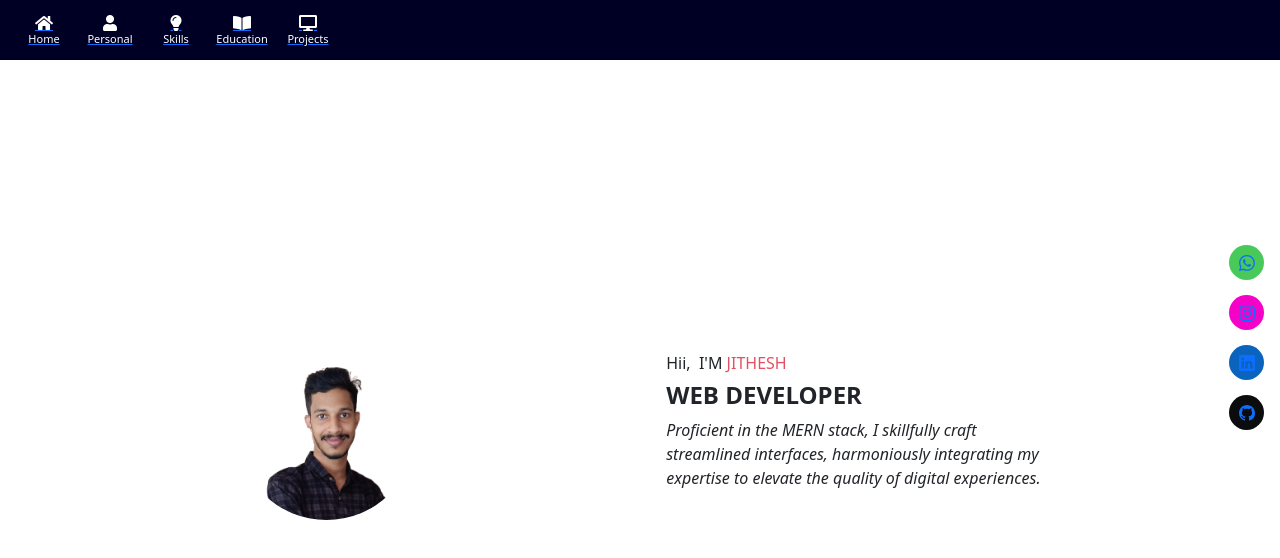
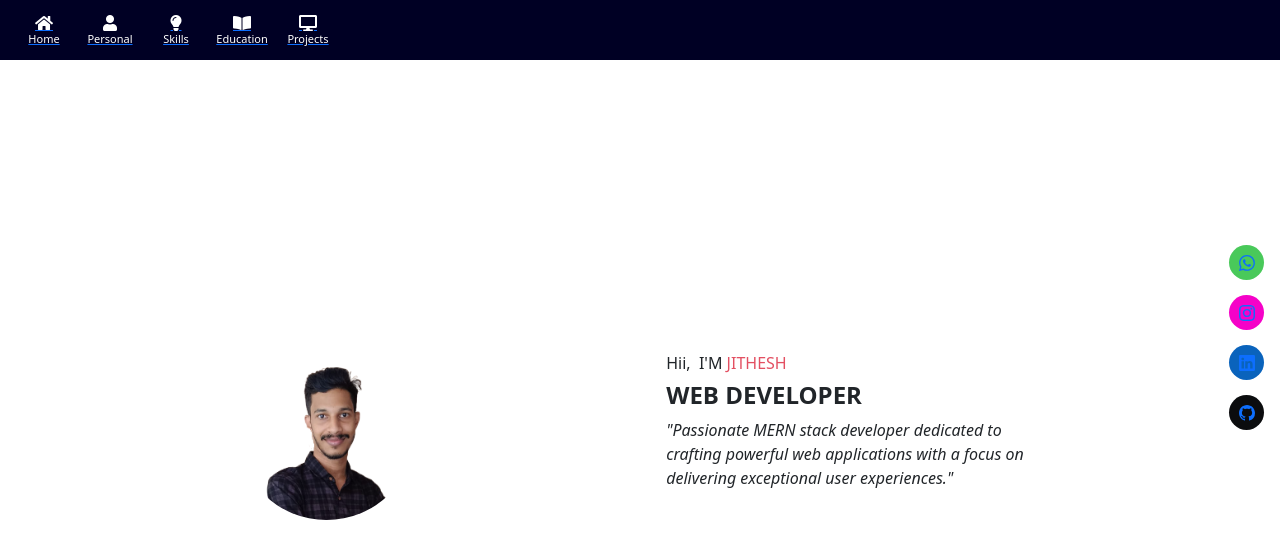
Before and after one commit to jitheshm/personal-portfolio, a Next.js app: page / in a window 1280 px wide. Shown: the top 558 px of the page. Built offline with nearby package versions, Linux system fonts and the light colour scheme.

Commit message:
landing page updated

```diff
--- a/src/components/Landing/Landing.js
+++ b/src/components/Landing/Landing.js
@@ -12,7 +12,7 @@ function Landing() {
                 <div className="col-11">
                     <h6>Hii,&nbsp; I'M&nbsp;<span style={{ color: 'rgb(227, 80, 98)' }}>JITHESH</span></h6>
                     <h4><strong>WEB DEVELOPER</strong></h4>
-                    <div className="col-md-8 mb-3"><em>Proficient in the MERN stack, I skillfully craft streamlined interfaces, harmoniously integrating my expertise to elevate the quality of digital experiences.</em></div>{/* Start: social media icons */}
+                    <div className="col-md-8 mb-3"><em>"Passionate MERN stack developer dedicated to crafting powerful web applications with a focus on delivering exceptional user experiences."</em></div>{/* Start: social media icons */}
                     <div className={`${styles.socialIconContainer} px-3`}>
                         <a target="_blank" href='https://wa.me/9072922178' rel="noopener noreferrer">
                             <div className={`${styles.socialIcon} ${styles.wtsp}`}><svg xmlns="http://www.w3.org/2000/svg" width="1em" height="1em" fill="currentColor" viewBox="0 0 16 16" className="bi bi-whatsapp social-icon-inner">
```
